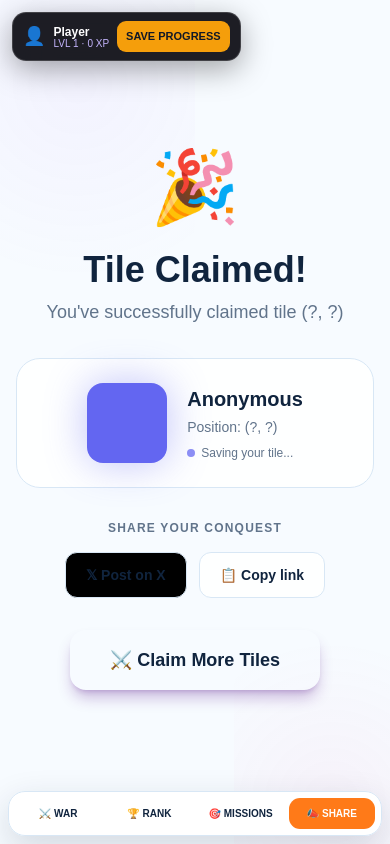
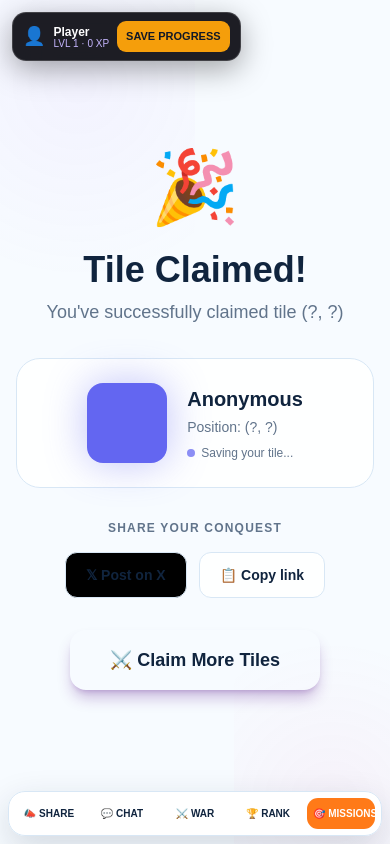
Before and after one commit to CaroDream/pixelbattle, a Next.js app: page /success in a window 390 px wide. Built offline with nearby package versions, Linux system fonts and the light colour scheme; no server answers.

Commit message:
Make navigation and mobile chrome bright and prioritize chat

```diff
--- a/app/layout.tsx
+++ b/app/layout.tsx
@@ -20,19 +20,19 @@ export const metadata: Metadata = {
 export default function RootLayout({ children }: { children: React.ReactNode }) {
   return <html lang="en"><head>
     <link rel="manifest" href="/manifest.json" />
-    <meta name="theme-color" content="#080d16" />
+    <meta name="theme-color" content="#f7fbff" />
     <meta name="mobile-web-app-capable" content="yes" />
-    <meta name="apple-mobile-web-app-status-bar-style" content="black-translucent" />
+    <meta name="apple-mobile-web-app-status-bar-style" content="default" />
   </head><body>
-    <style>{`\n      /* Final visual QA overrides: cyan/blue + orange/gold, no legacy purple/pink. */\n      [style*="168,85,247"] { background: rgba(0,229,255,.10) !important; border-color: rgba(0,229,255,.24) !important; box-shadow-color: rgba(0,229,255,.35) !important; }\n      [style*="236,72,153"] { background: rgba(255,138,0,.08) !important; border-color: rgba(255,138,0,.20) !important; }\n      [style*="#a855f7"] { color: #00e5ff !important; }\n      [style*="#ec4899"] { color: #ff8a00 !important; }\n      /* Zoom controls are viewport chrome, never part of the scrolling map. */\n      .flex.flex-col.gap-1.absolute.bottom-4.right-4.z-30 {\n        position: fixed !important;\n        right: max(12px, env(safe-area-inset-right)) !important;\n        bottom: max(76px, calc(env(safe-area-inset-bottom) + 68px)) !important;\n        z-index: 120 !important;\n      }\n      .flex.flex-col.gap-1.absolute.bottom-4.right-4.z-30 button {\n        background: rgba(8,13,22,.96) !important;\n        border-color: rgba(0,229,255,.25) !important;\n        box-shadow: 0 8px 24px rgba(0,0,0,.32), 0 0 16px rgba(0,229,255,.08) !important;\n      }\n      .flex.flex-col.gap-1.absolute.bottom-4.right-4.z-30 button:nth-child(2) { color: #00e5ff !important; }\n      @media (max-width: 767px) {\n        .flex.flex-col.gap-1.absolute.bottom-4.right-4.z-30 { right: 10px !important; bottom: max(82px, calc(env(safe-area-inset-bottom) + 72px)) !important; }\n      }\n    `}</style>
     <PlayerAccount />
     <ChatEnhancements />
     {children}
     <nav aria-label="PixelBattle navigation" style={{position:'fixed',right:12,bottom:12,zIndex:9999,display:'flex',gap:6,flexWrap:'wrap',justifyContent:'flex-end',maxWidth:'calc(100vw - 24px)'}}>
-      <a href="/leaderboard" style={{background:'rgba(8,13,22,.96)',color:'#f5f9ff',padding:'8px 11px',borderRadius:10,textDecoration:'none',fontSize:12,fontWeight:800,border:'1px solid rgba(0,229,255,.22)',backdropFilter:'blur(8px)'}}>🏆 RANK</a>
-      <a href="/teams" style={{background:'rgba(8,13,22,.96)',color:'#f5f9ff',padding:'8px 11px',borderRadius:10,textDecoration:'none',fontSize:12,fontWeight:800,border:'1px solid rgba(0,229,255,.22)',backdropFilter:'blur(8px)'}}>⚔️ WAR</a>
-      <a href="/missions" style={{background:'rgba(8,13,22,.96)',color:'#f5f9ff',padding:'8px 11px',borderRadius:10,textDecoration:'none',fontSize:12,fontWeight:800,border:'1px solid rgba(0,229,255,.22)',backdropFilter:'blur(8px)'}}>🎯 MISSIONS</a>
-      <a href="/share" style={{background:'#ff8a00',color:'#08101a',padding:'8px 11px',borderRadius:10,textDecoration:'none',fontSize:12,fontWeight:900,boxShadow:'0 4px 18px rgba(255,138,0,.25)'}}>📣 SHARE</a>
+      <a href="/teams" style={{background:'#ffffff',color:'#10243e',padding:'8px 11px',borderRadius:10,textDecoration:'none',fontSize:12,fontWeight:800,border:'1px solid #d8e7f5'}}>⚔️ WAR</a>
+      <a href="#pixelbattle-chat" style={{background:'#1769ff',color:'#ffffff',padding:'8px 11px',borderRadius:10,textDecoration:'none',fontSize:12,fontWeight:900,border:'1px solid #1769ff'}}>💬 CHAT</a>
+      <a href="/leaderboard" style={{background:'#ffffff',color:'#10243e',padding:'8px 11px',borderRadius:10,textDecoration:'none',fontSize:12,fontWeight:800,border:'1px solid #d8e7f5'}}>🏆 RANK</a>
+      <a href="/missions" style={{background:'#ffffff',color:'#10243e',padding:'8px 11px',borderRadius:10,textDecoration:'none',fontSize:12,fontWeight:800,border:'1px solid #d8e7f5'}}>🎯 MISSIONS</a>
+      <a href="/share" style={{background:'#ff7a18',color:'#ffffff',padding:'8px 11px',borderRadius:10,textDecoration:'none',fontSize:12,fontWeight:900,boxShadow:'0 4px 18px rgba(255,122,24,.25)'}}>📣 SHARE</a>
     </nav>
   </body></html>;
 }
```
